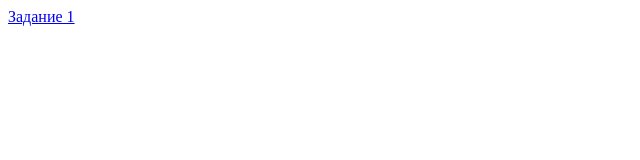
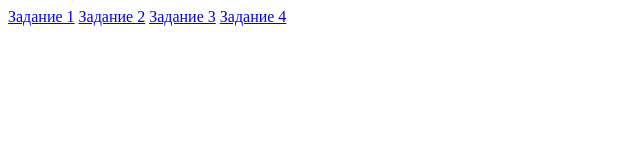
Before and after one commit to IvanShchedrin/imhonet_tasks, a plain HTML site: page index.html in a window 1280 px wide. Shown: the whole page, without its empty margins (0-640 px from the left). Drawn offline with Linux system fonts and the light colour scheme.

Commit message:
Links added

```diff
--- a/index.html
+++ b/index.html
@@ -5,6 +5,9 @@
     <title>IMHONET tasks</title>
 </head>
 <body>
-<a href="task1/index.html">Задание 1</a>
+<a href="task1/">Задание 1</a>
+<a href="task2/">Задание 2</a>
+<a href="task3/">Задание 3</a>
+<a href="task4/">Задание 4</a>
 </body>
 </html>
```
